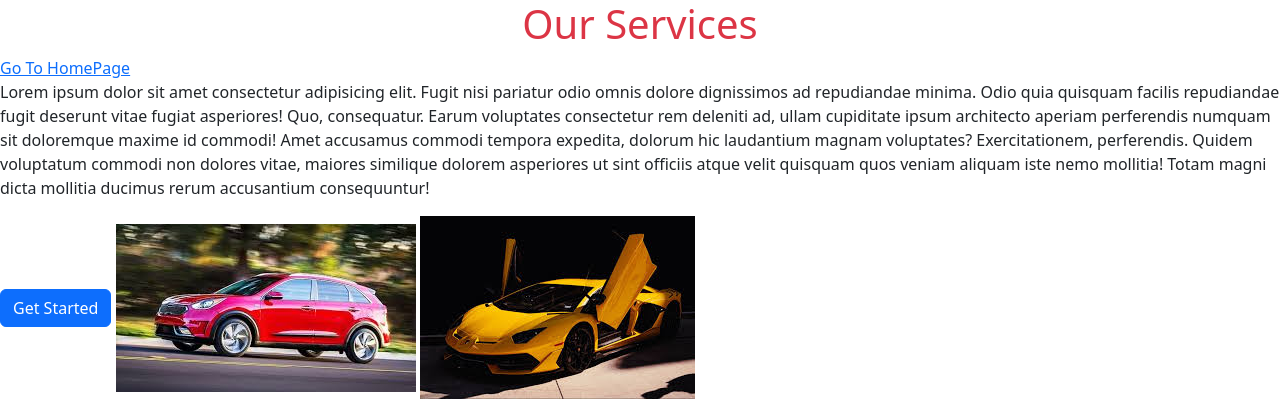
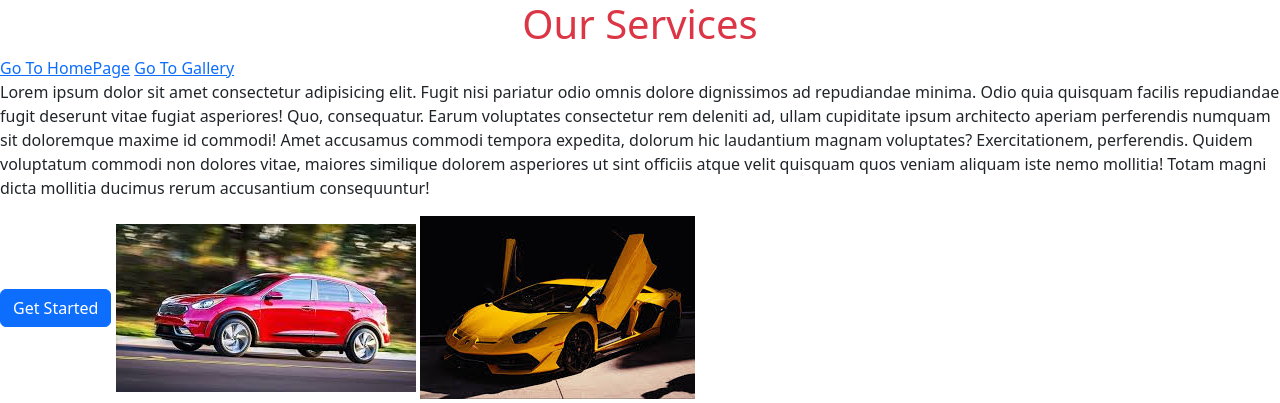
Before and after one commit to icey-netizen/django-basics, a Django app: page /services/ in a window 1280 px wide. Shown: the top 403 px of the page. Run offline with Django 5.2, Linux system fonts and the light colour scheme; some libraries are stand-ins or nearby versions.

Commit message:
Auto-commit: 2026-02-18 12:40:53

```diff
--- a/templates/services.html
+++ b/templates/services.html
@@ -18,7 +18,7 @@
 
     <h1 class="text-center text-danger">Our Services</h1>
     <a href="{% url 'home' %}">Go To HomePage</a>
-    <a href="{}"></a>
+    <a href="{% url 'gallery' %}">Go To Gallery</a>
 
 
     <p>Lorem ipsum dolor sit amet consectetur adipisicing elit. Fugit nisi pariatur odio omnis dolore dignissimos ad repudiandae minima. Odio quia quisquam facilis repudiandae fugit deserunt vitae fugiat asperiores! Quo, consequatur.
```
Also changed, not shown: templates/gallery.html (line endings or trailing spaces).
